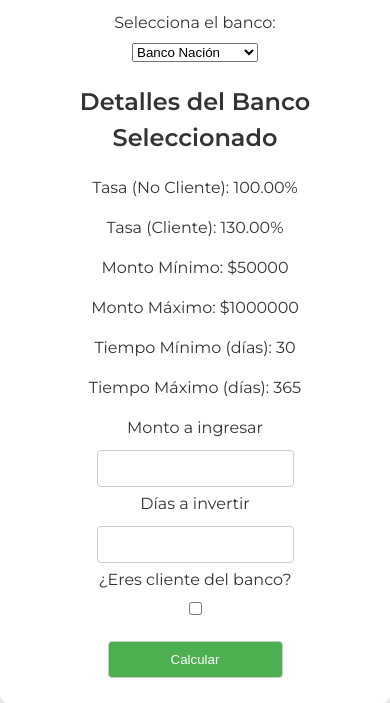
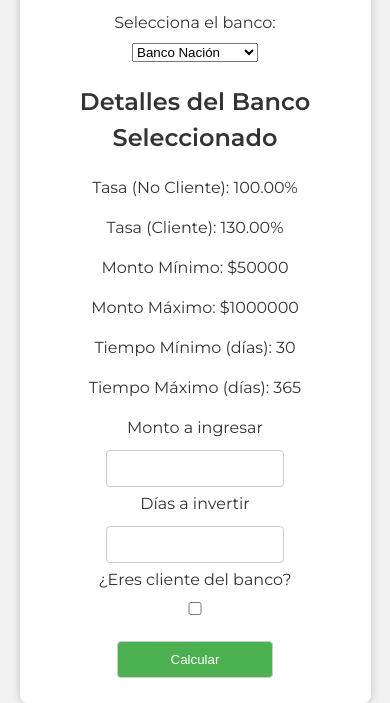
Before and after one commit to martinmarino63/PlazoPlus, a plain HTML site: page index.html in a window 390 px wide. Shown: the part 148-851 px from the top of the page. Drawn offline with Linux system fonts and the light colour scheme; some packages are replaced by stand-ins of ours; a script that the page names is missing.

Commit message:
- Mejorar en UI para mobile

```diff
--- a/styles/style.css
+++ b/styles/style.css
@@ -12,13 +12,15 @@ body {
 }
 
 .container {
+    display: flex;
+    flex-wrap: wrap;
     gap: 1rem;
-    display: flex;
     justify-content: center;
     align-items: center;
     min-height: 100vh;
     margin: 0;
     background-color: #f2f2f2;
+    width: 90%;
 }
 
 
@@ -75,6 +77,7 @@ button:hover {
     text-align: center;
     max-width: 400px;
     display: none;
+    width: 100%;
 }
 
 #ultimaSimulacion h2 {
```
